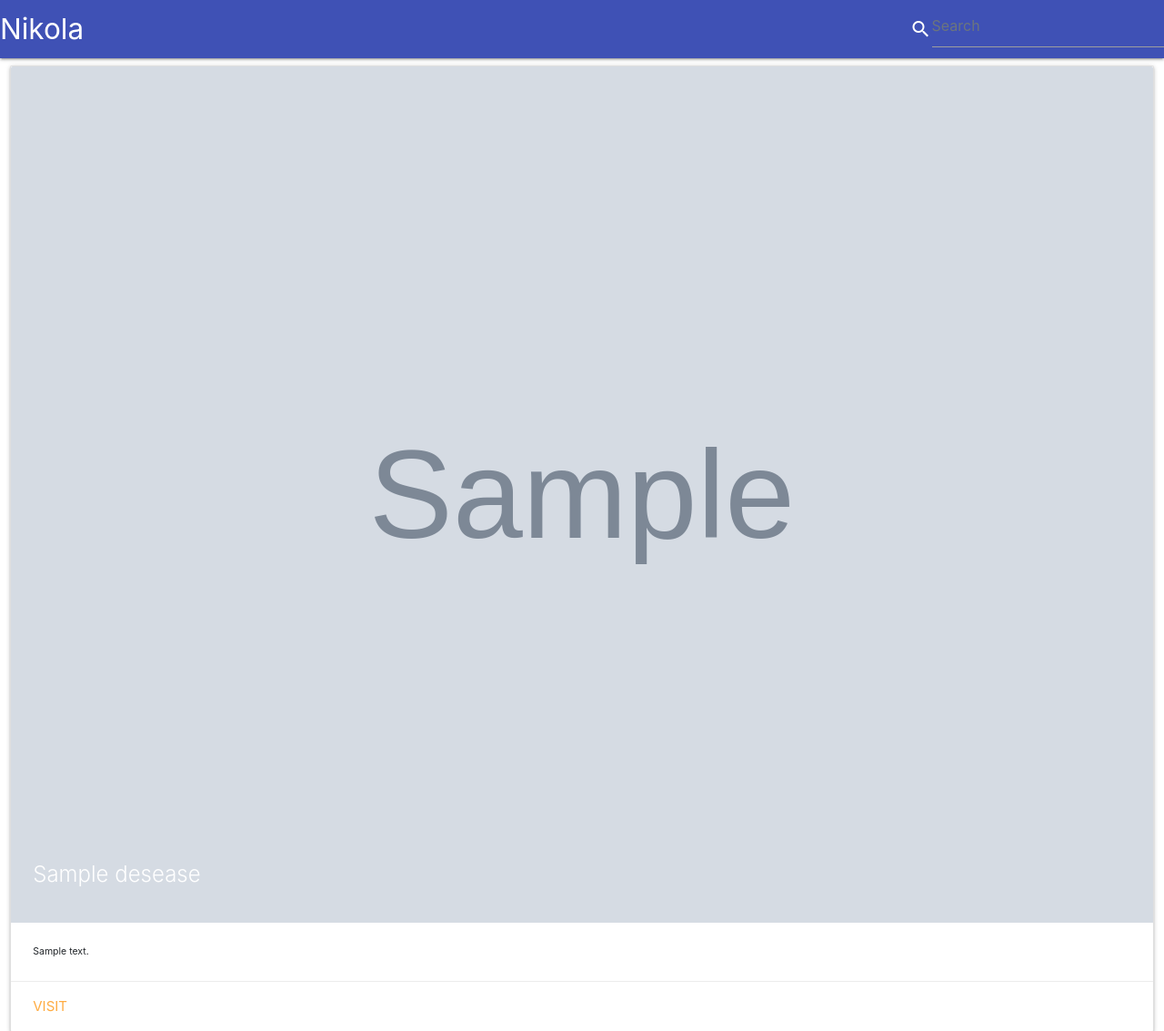
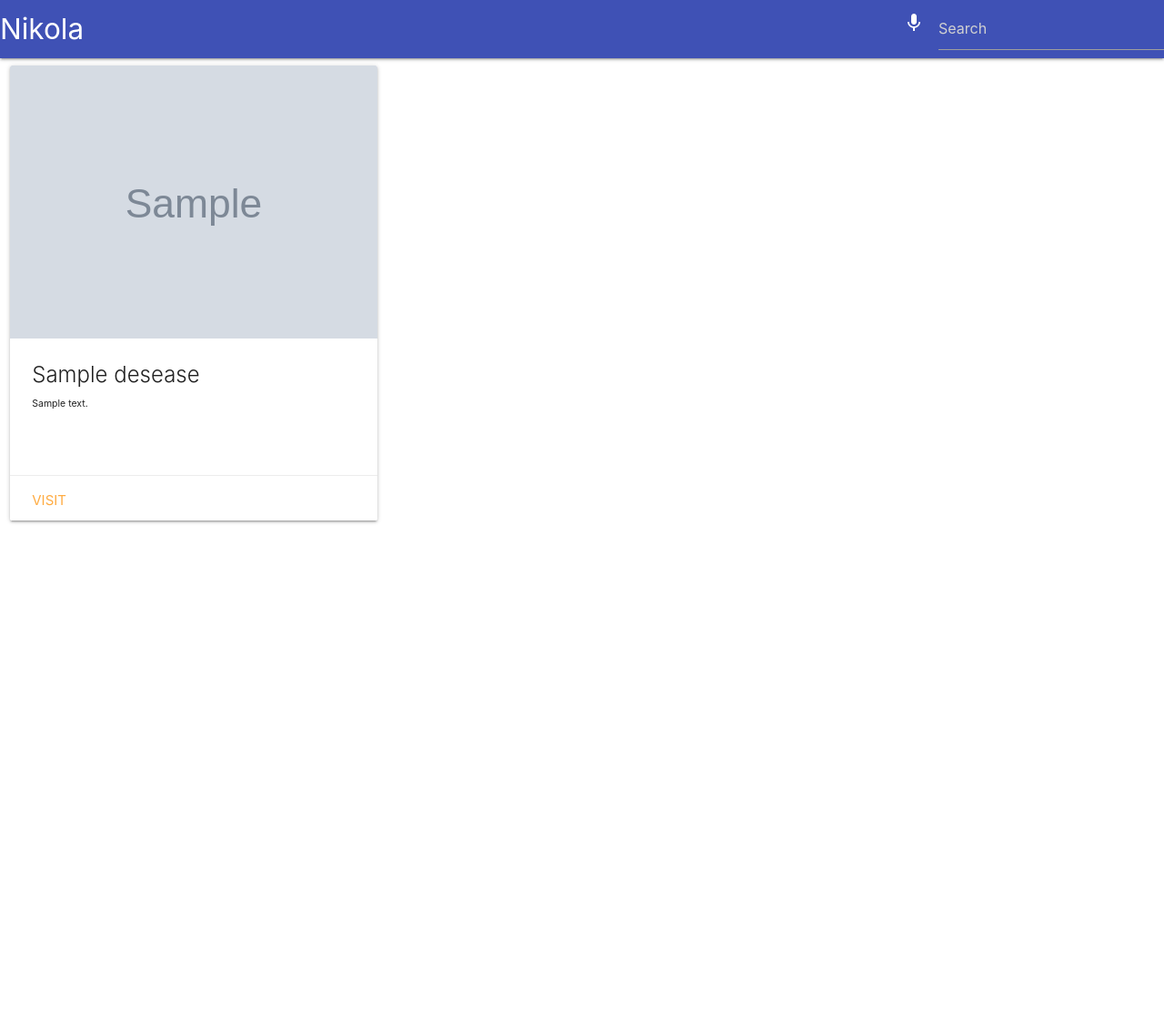
Before and after one commit to KIVUOS1999/hackathon1, a Django app: page / in a window 1280 px wide. Shown: the top 1133 px of the page at 91% size. After the commit the page ends 575 px from the top, so only its background shows below. Run offline with Django 3.2, Linux system fonts and the light colour scheme; tables that the repository leaves empty hold one stand-in row (values such as "Sample post"); grey boxes marked "Sample" are stand-in pictures; some libraries are stand-ins or nearby versions.

Commit message:
added voice search improved css and bug fixes

```diff
--- a/crop/main/templates/main/desease.html
+++ b/crop/main/templates/main/desease.html
@@ -6,5 +6,5 @@
     <img src="{{ desease.Disease_unhealthy_picture.url }}">
     <img src="{{ desease.Disease_healthy_picture.url }}">
     <p><h2>Symptoms</h2>{{desease.Disease_symptoms|safe}}</p>
-    <p><h2>Remidies</h2>{{ desease.Disease_remidies |safe}}</p>
+    <p><h2>Remidies</h2>{{ desease.Disease_remidies | safe}}</p>
 {% endblock %}
--- a/crop/main/templates/main/header.html
+++ b/crop/main/templates/main/header.html
@@ -7,29 +7,28 @@
     <meta name="viewport" content="width=device-width, initial-scale=1.0">
     <title>Home</title>
 
-    <link rel="stylesheet" href="https://stackpath.bootstrapcdn.com/bootstrap/4.3.1/css/bootstrap.min.css" integrity="sha384-ggOyR0iXCbMQv3Xipma34MD+dH/1fQ784/j6cY/iJTQUOhcWr7x9JvoRxT2MZw1T" crossorigin="anonymous">
     <link rel="stylesheet" type = "text/css" href="{% static 'css/home.css' %}">
     <link rel="stylesheet" href="https://cdnjs.cloudflare.com/ajax/libs/materialize/1.0.0/css/materialize.min.css">
     <link href="https://fonts.googleapis.com/icon?family=Material+Icons" rel="stylesheet">
 
     <script src="https://code.jquery.com/jquery-3.3.1.slim.min.js" integrity="sha384-q8i/X+965DzO0rT7abK41JStQIAqVgRVzpbzo5smXKp4YfRvH+8abtTE1Pi6jizo" crossorigin="anonymous"></script>
     <script src="https://cdnjs.cloudflare.com/ajax/libs/popper.js/1.14.7/umd/popper.min.js" integrity="sha384-UO2eT0CpHqdSJQ6hJty5KVphtPhzWj9WO1clHTMGa3JDZwrnQq4sF86dIHNDz0W1" crossorigin="anonymous"></script>
-    <script src="https://stackpath.bootstrapcdn.com/bootstrap/4.3.1/js/bootstrap.min.js" integrity="sha384-JjSmVgyd0p3pXB1rRibZUAYoIIy6OrQ6VrjIEaFf/nJGzIxFDsf4x0xIM+B07jRM" crossorigin="anonymous"></script>
     <script src="https://cdnjs.cloudflare.com/ajax/libs/materialize/1.0.0/js/materialize.min.js"></script>
 
 </head>
 
 <body>
+
     <nav>
         <div class="nav-wrapper indigo">
             <!--<img class ="logo" src="{% static 'images/logo.png' %}" alt="">-->
-            <a href="#!" class="brand-logo">Nikola</a>
+            <a href="/" class="brand-logo">Nikola</a>
             <a href="#" data-target="mobile-demo" class="sidenav-trigger"><i class="material-icons">menu</i></a>
             <ul class="right hide-on-med-and-down">
-                <li><i class="material-icons prefix">search</i></li>
-                <form method="get" action = "/search" class="form-inline">
-                    <li><input class="form-control mr-sm-2" type="search" placeholder="Search" aria-label="Search" name="quary"></li>
-                </form>
+                <li><a onclick="M.toast({html: 'Speak'})" href="/voiceSearch/"><span class="material-icons">mic</span></a></li>
+                <li><form method="get" action = "/search" class="form-inline">
+                    <input class="form-control mr-sm-2" type="search" placeholder="Search" aria-label="Search" name="quary">
+                </form></li>
             </ul>
         </div>
     </nav>
@@ -37,7 +36,7 @@
     <ul class="sidenav" id="mobile-demo">
         <form method="get" action = "/search" class="form-inline">
             <li>
-                <i class="material-icons prefix">search</i>
+                <li><a onclick="M.toast({html: 'Speak'})" href="/voiceSearch/"><span class="material-icons">mic</span></a></li>
                 <input class="form-control mr-sm-2" type="search" placeholder="Search" aria-label="Search" name="quary">
             </li>
         </form>
--- a/crop/main/templates/main/home.html
+++ b/crop/main/templates/main/home.html
@@ -4,17 +4,17 @@
 <div class="row">
         {% for i in desease %}
         <div class="col s12 m12 l4">
-            <div class="card">
-                <div class="card-image">
+            <div class="card" style="height:500px; overflow: hidden;">
+                <div class="card-image" style="height: 60%; overflow: hidden; ">
                     {% if i.Disease_healthy_picture %}
                         <img src="{{ i.Disease_unhealthy_picture.url }}">
                     {% endif %}
+                </div>
+                <div class="card-content" style = "height: 30%; overflow: hidden;">
                     <span class="card-title">{{i.Disease_name}}</span>
-                </div>
-                <div class="card-content" style = "max-height: 100px; overflow: hidden;">
                     <p  style="font-size: 70%;">{{i.Disease_description|safe}}</p>
                 </div>
-                <div class="card-action">
+                <div class="card-action" style = "height: 10%;">
                     <a href="{% url 'desease' i.id %}">Visit</a>
                 </div>
             </div>
--- a/crop/main/templates/main/search.html
+++ b/crop/main/templates/main/search.html
@@ -1,10 +1,10 @@
 {% extends 'main/header.html' %}
 
 {% block data %}
-    <h1>Search result</h1>
+    <h3>Search result for <b>{{query}}</b></h3>
     {% for i in found_desease %}
         <p><a href="{% url 'desease' i.id %}">{{i.Disease_name}}</a></p>
-        <p>{{i.Disease_description|slice:":100"|safe}}</p>
+        <!--<p>{{i.Disease_description|slice:":100"|safe}}</p>-->
     {% endfor %}
     {% if found_desease|length < 1 %}
         <br>
--- a/crop/main/urls.py
+++ b/crop/main/urls.py
@@ -9,6 +9,7 @@
     path('', views.homepage, name = "homepage"),
     path('desease/<str:pk>', views.desease, name = "desease"),
     path('search/', views.search, name = "search"),
+    path('voiceSearch/', views.voice_search, name="search"),
 ]
 
 urlpatterns += static(settings.MEDIA_URL, document_root = settings.MEDIA_ROOT)
--- a/crop/main/views.py
+++ b/crop/main/views.py
@@ -2,7 +2,16 @@
 from .models import Desease
 from django.db.models import Q
 from googletrans import Translator
-
+import speech_recognition as sr
+useless_words = [
+        "About","Above","According to","Across","After","Against","Ahead of","Along","Amidst","Among","Amongst","Apart from",
+        "Around","As","As far as","As well as","Aside from","At","Barring","Because of","Before","Behind","Below","Beneath","Beside","Besides","Between",
+        "Beyond","By","By means of","Circa","Concerning","Despite","Down","Due to","During","In","In accordance with","In addition to","In case of",
+        "In front of","In lieu of","In place of","In spite of","In to","Inside","Instead of","Into","Except","Except for","Excluding","For","Following",
+        "From","Like","Minus","Near","Next","Next to","Past","Per","Prior to","Round","Since","Off","On","On account of","On behalf of","On to",
+        "On top of","Onto","Opposite","Out","Out from","Out of","Outside","Over","Owing to","Plus","Than","Through","Throughout","Till","Times",
+        "To","Toward","Towards","Under","Underneath","Unlike","Until","Unto","Up","Upon","Via","With","With a view to","Within","Without","a","an","the",
+    ]
 def homepage(request):
     return render(
         request,
@@ -22,10 +31,37 @@
 def search(request):
     query = request.GET['quary']
     query = Translator(service_urls=['translate.googleapis.com']).translate(text=query, dest='en').text
-    res = Desease.objects.filter(
-        Q(Disease_name__icontains=query) |
-        Q(Disease_description__icontains=query) |
-        Q(Disease_symptoms__icontains=query) |
-        Q(Disease_remidies__icontains=query)
-    )
-    return render(request, "main/search.html", {"found_desease":list(set(res)), "query":query})
+    query = query.split()
+    res = []
+
+    for i in query:
+        if(i not in useless_words):
+            res+=list(Desease.objects.filter(
+                Q(Disease_name__icontains=i) |
+                Q(Disease_description__icontains=i) |
+                Q(Disease_symptoms__icontains=i) |
+                Q(Disease_remidies__icontains=i)
+            ))
+    return render(request, "main/search.html", {"found_desease":list(set(res)), "query":" ".join(query), "useless_words":useless_words})
+
+def voice_search(request):
+    r2 = sr.Recognizer()
+    with sr.Microphone() as source:
+        audio = r2.listen(source)
+        try:
+            get = r2.recognize_google(audio)
+            s = Translator(service_urls=['translate.googleapis.com']).translate(text=get, dest='en').text
+            s = s.split()
+            res = []
+
+            for i in s:
+                if(i not in useless_words):
+                    res+=list(Desease.objects.filter(
+                        Q(Disease_name__icontains=i) |
+                        Q(Disease_description__icontains=i) |
+                        Q(Disease_symptoms__icontains=i) |
+                        Q(Disease_remidies__icontains=i)
+                    ))
+            return render(request, "main/search.html", {"found_desease":list(set(res)), "query":" ".join(s)})
+        except:
+            pass
```
Also changed, not shown: crop/static/images/TomatoHealthy2_Fa2Zsdg.jpg (added), crop/static/images/early-blight-fruit-rot-tomato.jpg (added).
